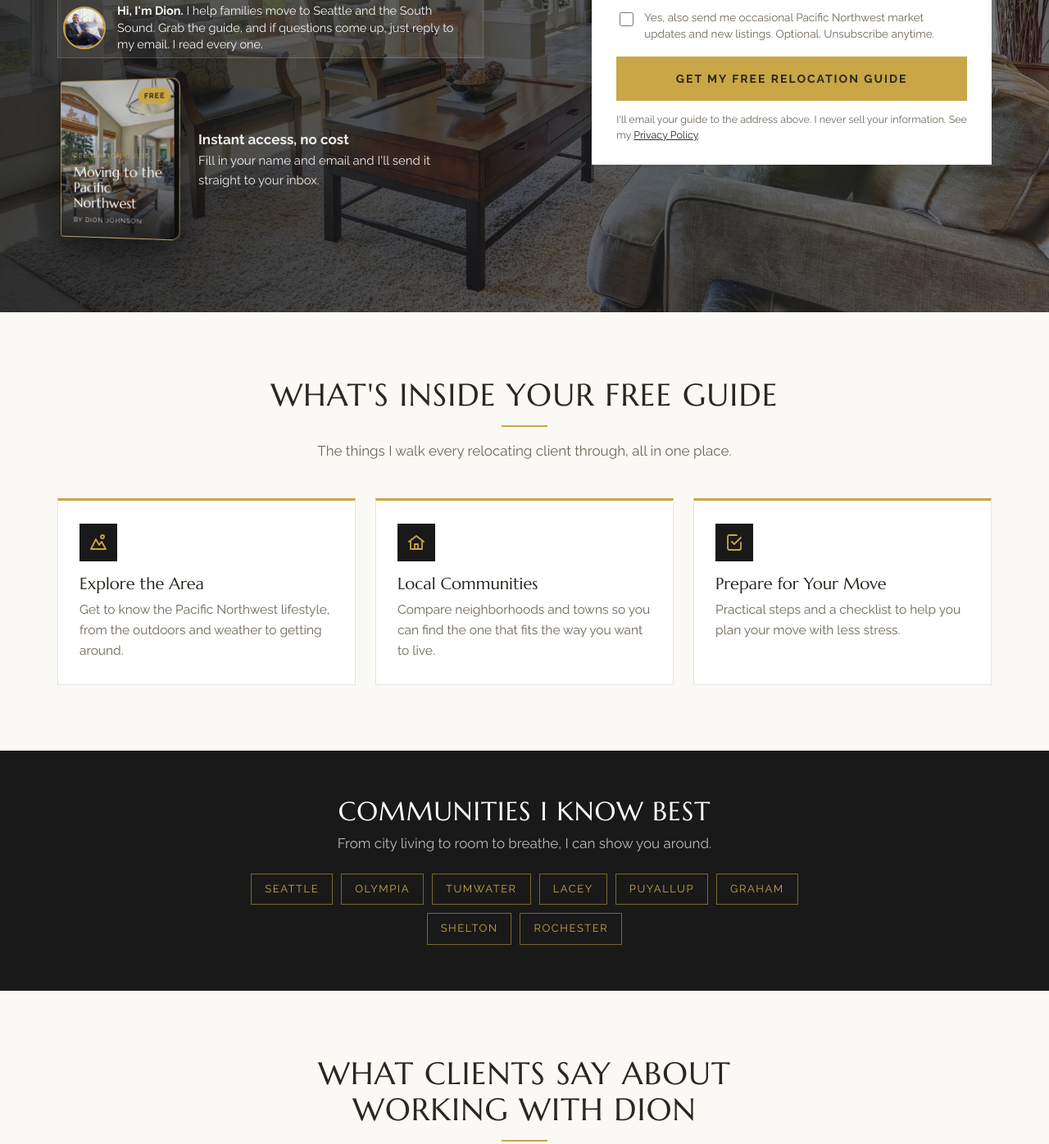
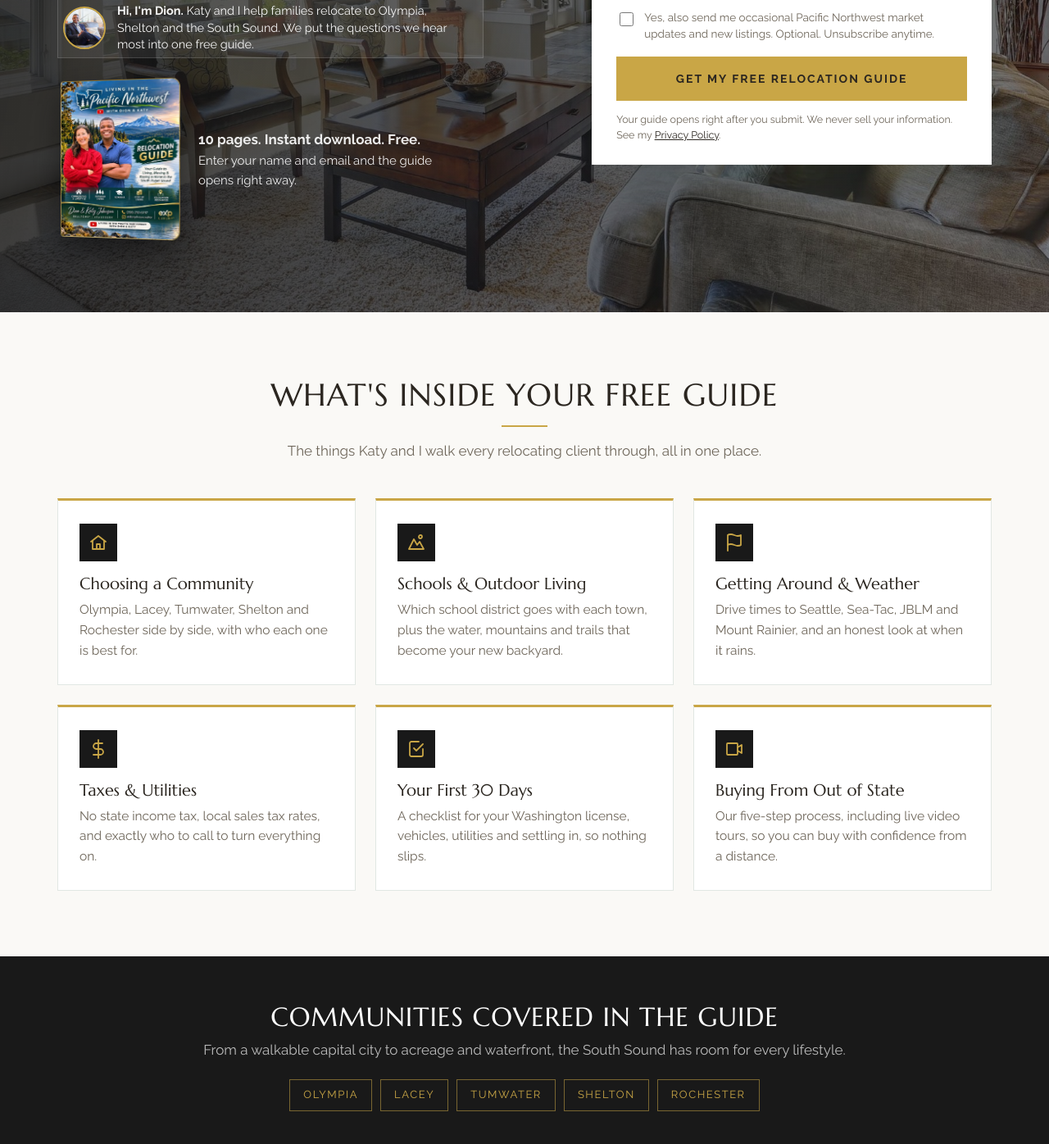
Before and after one commit to clydeverdida-hash/Relocation-Guide, a plain HTML site: page public/index.html in a window 1280 px wide. Shown: the part 508-1904 px from the top of the page at 82% size. Drawn offline with Linux system fonts and the light colour scheme.

Commit message:
Add the South Sound Relocation Guide PDF and align the funnel with it
Real cover on the landing and thank-you pages, download unlocked, chapter
cards and communities match the guide, Katy added, and the thank-you
page now offers the free Zoom planning call from the guide.

Co-Authored-By: Claude Opus 5.5 <noreply@anthropic.com>

```diff
--- a/public/assets/config.js
+++ b/public/assets/config.js
@@ -9,6 +9,8 @@ window.SITE_CONFIG = {
   email: "dion.johnson@exprealty.com",
   address: "Serving Seattle & the South Sound",
   licenseLine: "Dion Johnson, REALTOR® | eXp Realty | Equal Housing Opportunity",
+  // Free Zoom relocation planning call (from the guide, page 10)
+  bookingUrl: "https://calendly.com/dkjrealtors/30min",
   youtubeUrl: "[https://www.youtube.com/@yourchannel]",
 
   // Logo and headshot: drop files in /assets and put their paths here (leave "" to show the placeholder).
@@ -16,7 +18,7 @@ window.SITE_CONFIG = {
   headshotSrc: "assets/dion-headshot.jpg",
 
   // Path of the guide PDF once the client supplies it. Leave "" until then.
-  guidePdf: "",      // e.g. "assets/guide/PNW-Relocation-Guide.pdf"
+  guidePdf: "assets/guide/South-Sound-Relocation-Guide-Dion-Katy-Johnson.pdf",
 
   // Google Analytics 4 measurement ID (looks like "G-XXXXXXXXXX"). Leave "" to turn tracking off.
   ga4Id: ""
--- a/public/assets/styles.css
+++ b/public/assets/styles.css
@@ -317,3 +317,15 @@ body { color: var(--slate); }
 .logo-name { font-size: 20px; letter-spacing: .04em; }
 .logo-sub { font-weight: 600; letter-spacing: .2em; font-size: 11px; }
 .header-phone { font-weight: 600; letter-spacing: .12em; font-size: 13px; text-transform: uppercase; }
+
+/* Guide is live: real cover + thank-you layout */
+.guide-mock.has-cover { padding: 0; transform: perspective(700px) rotateY(-14deg); }
+.ty-guide { display: flex; gap: 18px; align-items: center; margin-bottom: 18px; }
+.ty-guide img { width: 110px; height: auto; box-shadow: 0 10px 24px rgba(0,0,0,.25); border: 1px solid rgba(201,166,70,.6); flex: none; }
+.ty-guide h2 { margin-bottom: 6px; font-size: 22px; }
+.ty-guide p { margin: 0; font-size: 15px; }
+.ty-next { margin-top: 30px; font-size: 22px; color: var(--ink); }
+.btn-outline { background: transparent; border: 2px solid var(--copper); color: var(--ink); margin-top: 6px; }
+.btn-outline:hover { background: var(--copper); }
+.features-6 { grid-template-columns: repeat(3, 1fr); }
+@media (max-width: 520px) { .ty-guide { flex-direction: column; text-align: center; } }
--- a/public/index.html
+++ b/public/index.html
@@ -33,18 +33,14 @@
 
         <div class="hello">
           <img src="assets/dion-headshot.jpg" alt="Dion Johnson">
-          <p><strong>Hi, I'm Dion.</strong> I help families move to Seattle and the South Sound. Grab the guide, and if questions come up, just reply to my email. I read every one.</p>
+          <p><strong>Hi, I'm Dion.</strong> Katy and I help families relocate to Olympia, Shelton and the South Sound. We put the questions we hear most into one free guide.</p>
         </div>
 
         <div class="guide-wrap">
-          <!-- Placeholder cover. When the real PDF arrives, add <img src="assets/guide/cover.jpg" alt=""> inside .guide-mock -->
-          <div class="guide-mock" aria-hidden="true">
-            <span class="gm-free">FREE</span>
-            <span class="gm-kicker">Relocation Guide</span>
-            <span class="gm-title">Moving to the Pacific Northwest</span>
-            <span class="gm-by">by Dion Johnson</span>
+          <div class="guide-mock has-cover">
+            <img src="assets/guide/cover.jpg" alt="Cover of the South Sound Relocation Guide by Dion and Katy Johnson" width="440" height="569">
           </div>
-          <p class="guide-note"><strong>Instant access, no cost</strong>Fill in your name and email and I'll send it straight to your inbox.</p>
+          <p class="guide-note"><strong>10 pages. Instant download. Free.</strong>Enter your name and email and the guide opens right away.</p>
         </div>
       </div>
 
@@ -76,7 +72,7 @@
 
         <button class="btn" type="submit">GET MY FREE RELOCATION GUIDE</button>
         <div class="form-status" role="alert" aria-live="assertive"></div>
-        <p class="fine-print">I'll email your guide to the address above. I never sell your information. See my <a href="privacy.html">Privacy Policy</a>.</p>
+        <p class="fine-print">Your guide opens right after you submit. We never sell your information. See my <a href="privacy.html">Privacy Policy</a>.</p>
       </form>
     </div>
   </section>
@@ -85,29 +81,50 @@
     <div class="container">
       <div class="section-head">
         <h2>What's Inside Your Free Guide</h2>
-        <p>The things I walk every relocating client through, all in one place.</p>
+        <p>The things Katy and I walk every relocating client through, all in one place.</p>
       </div>
-      <div class="features">
+      <div class="features features-6">
+        <div class="feature">
+          <div class="icon" aria-hidden="true">
+            <svg width="24" height="24" viewBox="0 0 24 24" fill="none" stroke="currentColor" stroke-width="1.8" stroke-linecap="round" stroke-linejoin="round"><path d="M3 11l9-7 9 7"/><path d="M5 10v10h14V10"/><path d="M10 20v-6h4v6"/></svg>
+          </div>
+          <h3>Choosing a Community</h3>
+          <p>Olympia, Lacey, Tumwater, Shelton and Rochester side by side, with who each one is best for.</p>
+        </div>
         <div class="feature">
           <div class="icon" aria-hidden="true">
             <svg width="24" height="24" viewBox="0 0 24 24" fill="none" stroke="currentColor" stroke-width="1.8" stroke-linecap="round" stroke-linejoin="round"><path d="M3 20l6-12 4 7 3-4 5 9z"/><circle cx="17" cy="5" r="2"/></svg>
           </div>
-          <h3>Explore the Area</h3>
-          <p>Get to know the Pacific Northwest lifestyle, from the outdoors and weather to getting around.</p>
+          <h3>Schools &amp; Outdoor Living</h3>
+          <p>Which school district goes with each town, plus the water, mountains and trails that become your new backyard.</p>
         </div>
         <div class="feature">
           <div class="icon" aria-hidden="true">
-            <svg width="24" height="24" viewBox="0 0 24 24" fill="none" stroke="currentColor" stroke-width="1.8" stroke-linecap="round" stroke-linejoin="round"><path d="M3 11l9-7 9 7"/><path d="M5 10v10h14V10"/><path d="M10 20v-6h4v6"/></svg>
+            <svg width="24" height="24" viewBox="0 0 24 24" fill="none" stroke="currentColor" stroke-width="1.8" stroke-linecap="round" stroke-linejoin="round"><path d="M4 15s1-1 4-1 5 2 8 2 4-1 4-1V3s-1 1-4 1-5-2-8-2-4 1-4 1z"/><path d="M4 22v-7"/></svg>
           </div>
-          <h3>Local Communities</h3>
-          <p>Compare neighborhoods and towns so you can find the one that fits the way you want to live.</p>
+          <h3>Getting Around &amp; Weather</h3>
+          <p>Drive times to Seattle, Sea-Tac, JBLM and Mount Rainier, and an honest look at when it rains.</p>
+        </div>
+        <div class="feature">
+          <div class="icon" aria-hidden="true">
+            <svg width="24" height="24" viewBox="0 0 24 24" fill="none" stroke="currentColor" stroke-width="1.8" stroke-linecap="round" stroke-linejoin="round"><path d="M12 1v22"/><path d="M17 5H9.5a3.5 3.5 0 0 0 0 7h5a3.5 3.5 0 0 1 0 7H6"/></svg>
+          </div>
+          <h3>Taxes &amp; Utilities</h3>
+          <p>No state income tax, local sales tax rates, and exactly who to call to turn everything on.</p>
         </div>
         <div class="feature">
           <div class="icon" aria-hidden="true">
             <svg width="24" height="24" viewBox="0 0 24 24" fill="none" stroke="currentColor" stroke-width="1.8" stroke-linecap="round" stroke-linejoin="round"><path d="M9 11l3 3 8-8"/><path d="M20 12v7a2 2 0 0 1-2 2H6a2 2 0 0 1-2-2V5a2 2 0 0 1 2-2h9"/></svg>
           </div>
-          <h3>Prepare for Your Move</h3>
-          <p>Practical steps and a checklist to help you plan your move with less stress.</p>
+          <h3>Your First 30 Days</h3>
+          <p>A checklist for your Washington license, vehicles, utilities and settling in, so nothing slips.</p>
+        </div>
+        <div class="feature">
+          <div class="icon" aria-hidden="true">
+            <svg width="24" height="24" viewBox="0 0 24 24" fill="none" stroke="currentColor" stroke-width="1.8" stroke-linecap="round" stroke-linejoin="round"><rect x="3" y="5" width="13" height="14" rx="1"/><path d="M16 10l5-3v10l-5-3"/></svg>
+          </div>
+          <h3>Buying From Out of State</h3>
+          <p>Our five-step process, including live video tours, so you can buy with confidence from a distance.</p>
         </div>
       </div>
     </div>
@@ -115,11 +132,10 @@
 
   <section class="areas">
     <div class="container">
-      <h2>Communities I Know Best</h2>
-      <p>From city living to room to breathe, I can show you around.</p>
+      <h2>Communities Covered in the Guide</h2>
+      <p>From a walkable capital city to acreage and waterfront, the South Sound has room for every lifestyle.</p>
       <ul class="chips">
-        <li>Seattle</li><li>Olympia</li><li>Tumwater</li><li>Lacey</li>
-        <li>Puyallup</li><li>Graham</li><li>Shelton</li><li>Rochester</li>
+        <li>Olympia</li><li>Lacey</li><li>Tumwater</li><li>Shelton</li><li>Rochester</li>
       </ul>
     </div>
   </section>
@@ -151,7 +167,8 @@
       <div class="headshot"><img src="assets/dion-headshot.jpg" alt="Dion Johnson"></div>
       <div>
         <h2>Your Local Pacific Northwest Guide</h2>
-        <p>I'm Dion Johnson, a REALTOR® with eXp Realty serving Seattle and the South Sound. Moving to a new area is a big decision, so I put this guide together to answer the questions I hear most from people planning a move here.</p>
+        <p>I'm Dion Johnson, a REALTOR® with eXp Luxury. Together with Katy Johnson, I help families relocate to Olympia, Shelton and the South Sound communities around them. Moving across the country is a lot to figure out from a distance, so we put the questions we hear most into one place.</p>
+        <p>Once you've read the guide, book a free 30-minute Zoom relocation planning call with us and we'll help you narrow down where you'll actually be happy living.</p>
         <p class="promise">No pressure and no long-term contract. That's my No Handcuffs promise: I earn your business every single day.</p>
         <p class="signature">Dion Johnson<small>REALTOR® · eXp Realty</small></p>
         <a class="btn btn-inline" href="#lead-form" data-scroll-to-form>Send Me the Guide</a>
```
Also changed, not shown: public/thank-you.html (+23 -14 lines), public/assets/guide/README.txt (deleted), public/assets/guide/cover.jpg (added), 3 other files.
